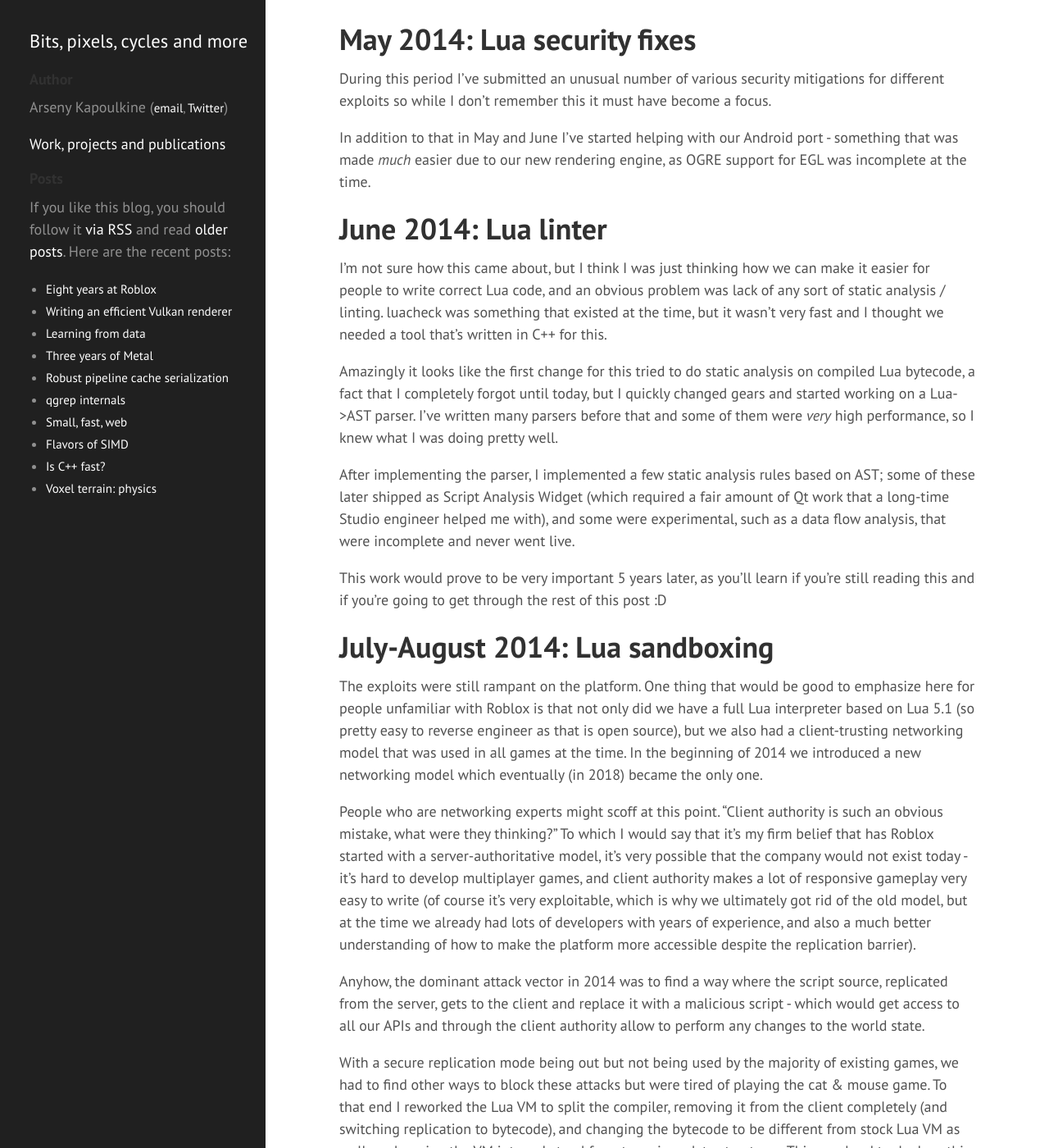
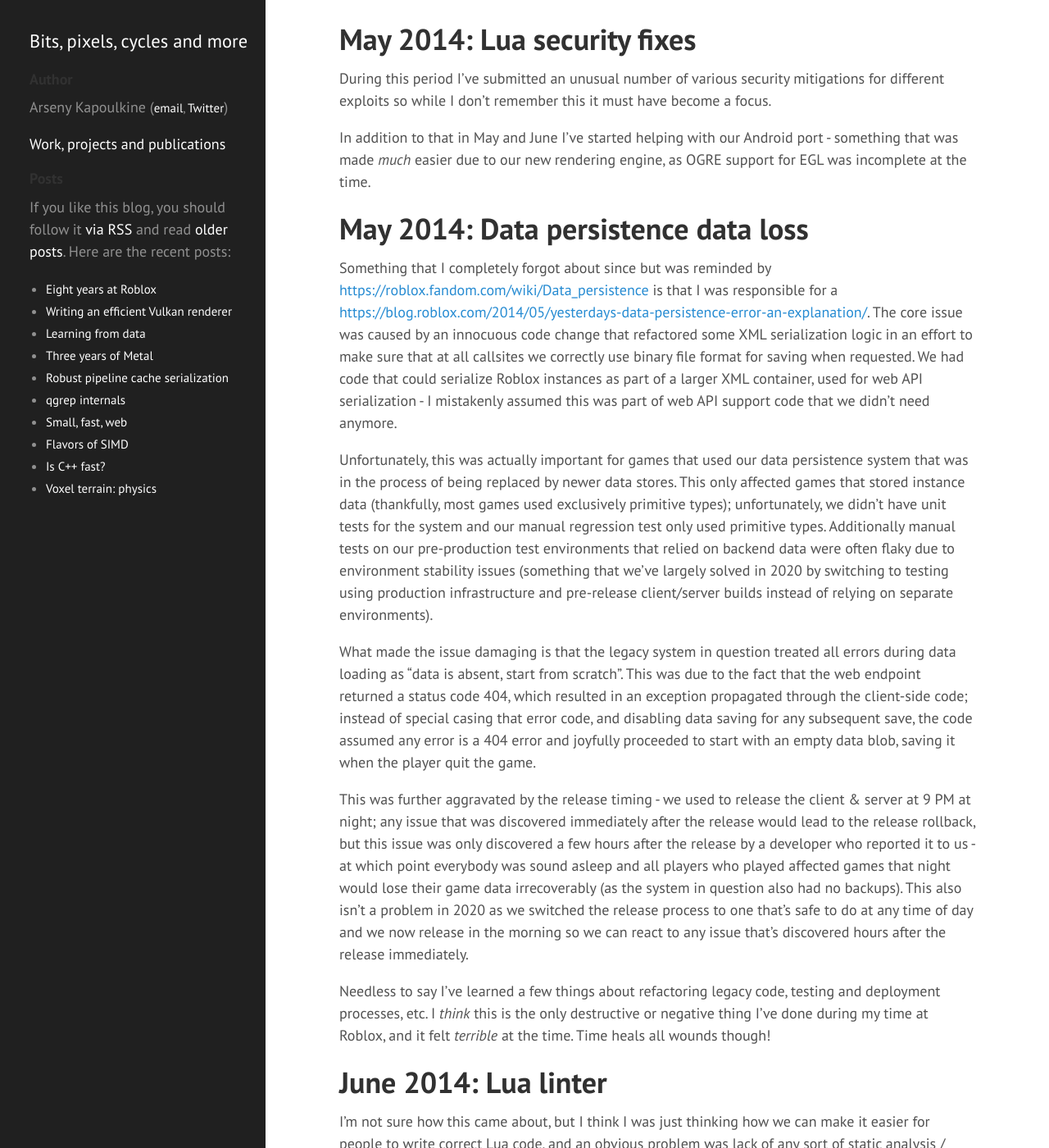
Before and after one commit to zeux/zeux.github.io, a Jekyll site: the page built from _posts/2020-08-02-eight-years-at-roblox.md, in a window 1280 px wide and 1400 px high, scrolled down 15343 px. Shown: the whole window at 82% size. Built offline with Jekyll 4.4.1, drawn with Linux system fonts in a browser that asks for light colours.

Commit message:
Update 2020-08-02-eight-years-at-roblox.md
I completely forgot this even happened!

```diff
--- a/_posts/2020-08-02-eight-years-at-roblox.md
+++ b/_posts/2020-08-02-eight-years-at-roblox.md
@@ -207,6 +207,18 @@
 During this period I've submitted an unusual number of various security mitigations for different exploits so while I don't remember this it must have become a focus.
 
 In addition to that in May and June I've started helping with our Android port - something that was made *much* easier due to our new rendering engine, as OGRE support for EGL was incomplete at the time.
+
+# May 2014: Data persistence data loss
+
+Something that I completely forgot about since but was reminded by [https://roblox.fandom.com/wiki/Data_persistence](a page on Roblox trivia wiki) is that I was responsible for a [https://blog.roblox.com/2014/05/yesterdays-data-persistence-error-an-explanation/](data loss in our data persistence system). The core issue was caused by an innocuous code change that refactored some XML serialization logic in an effort to make sure that at all callsites we correctly use binary file format for saving when requested. We had code that could serialize Roblox instances as part of a larger XML container, used for web API serialization - I mistakenly assumed this was part of web API support code that we didn't need anymore.
+
+Unfortunately, this was actually important for games that used our data persistence system that was in the process of being replaced by newer data stores. This only affected games that stored instance data (thankfully, most games used exclusively primitive types); unfortunately, we didn't have unit tests for the system and our manual regression test only used primitive types. Additionally manual tests on our pre-production test environments that relied on backend data were often flaky due to environment stability issues (something that we've largely solved in 2020 by switching to testing using production infrastructure and pre-release client/server builds instead of relying on separate environments).
+
+What made the issue damaging is that the legacy system in question treated all errors during data loading as "data is absent, start from scratch". This was due to the fact that the web endpoint returned a status code 404, which resulted in an exception propagated through the client-side code; instead of special casing that error code, and disabling data saving for any subsequent save, the code assumed any error is a 404 error and joyfully proceeded to start with an empty data blob, saving it when the player quit the game.
+
+This was further aggravated by the release timing - we used to release the client & server at 9 PM at night; any issue that was discovered immediately after the release would lead to the release rollback, but this issue was only discovered a few hours after the release by a developer who reported it to us - at which point everybody was sound asleep and all players who played affected games that night would lose their game data irrecoverably (as the system in question also had no backups). This also isn't a problem in 2020 as we switched the release process to one that's safe to do at any time of day and we now release in the morning so we can react to any issue that's discovered hours after the release immediately.
+
+Needless to say I've learned a few things about refactoring legacy code, testing and deployment processes, etc. I *think* this is the only destructive or negative thing I've done during my time at Roblox, and it felt *terrible* at the time. Time heals all wounds though!
 
 # June 2014: Lua linter
 
```
